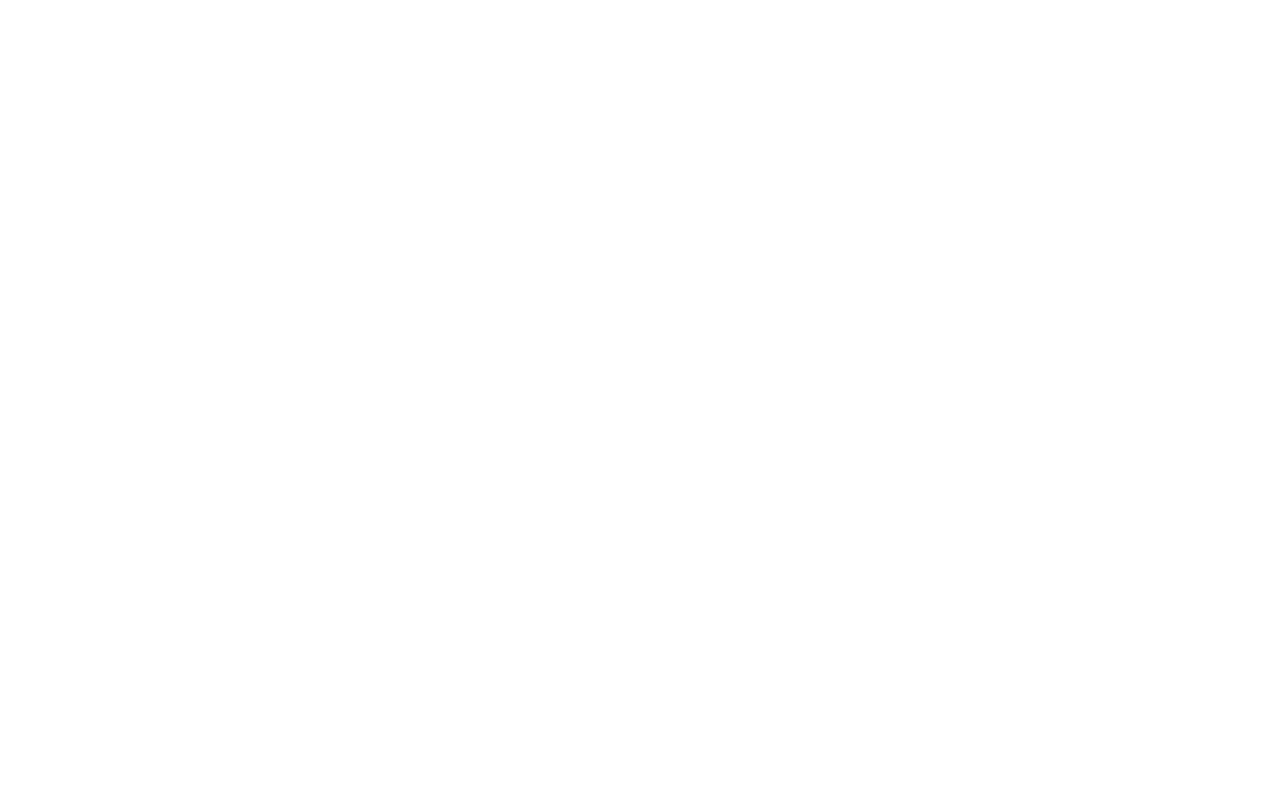
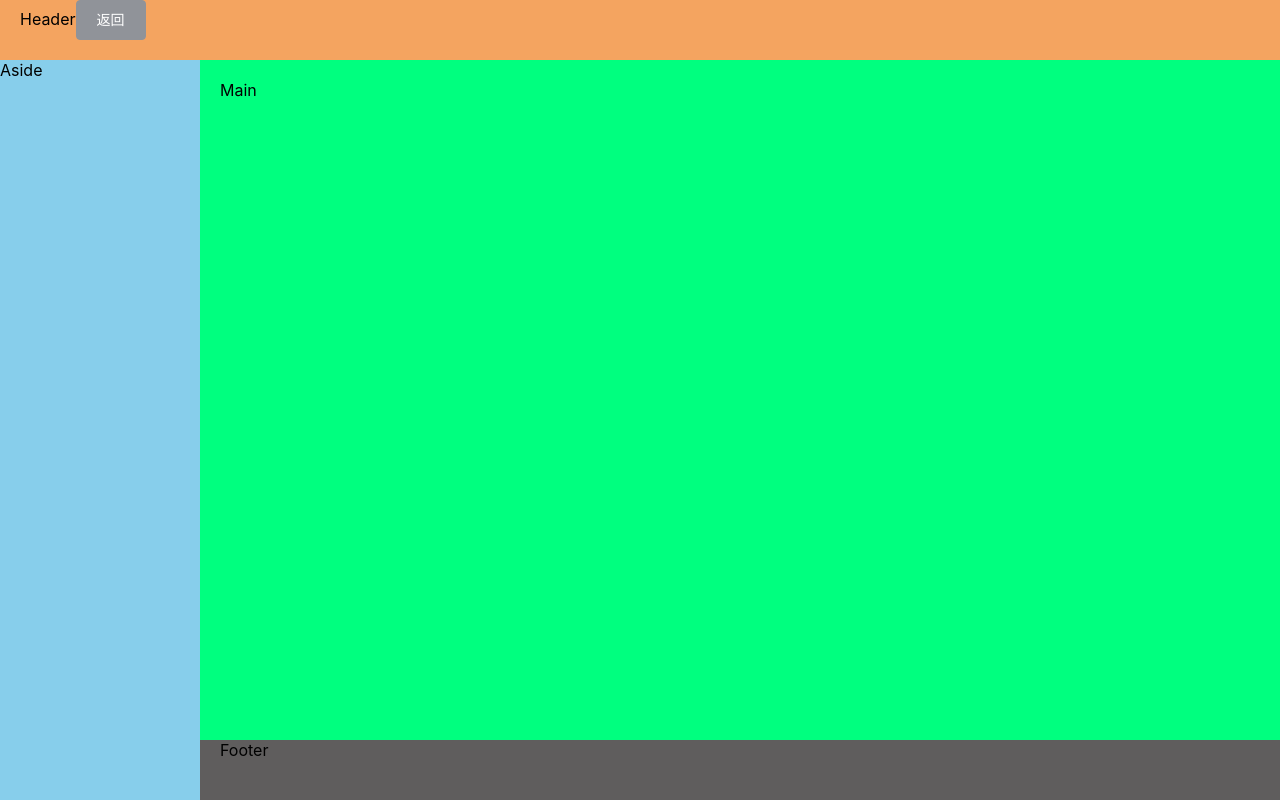
Before and after one commit to Ddd-xx-H/happyfood, a Nuxt app: page /home in a window 1280 px wide. Before the commit this address had no page. Built offline with nearby package versions, Linux system fonts and the light colour scheme.

Commit message:
管理布局

```diff
--- /dev/null
+++ b/pages/home.vue
@@ -0,0 +1,43 @@
+<template>
+    <el-container class="home_container">
+  <el-header>Header<el-button type="info" @click="ligout">返回</el-button>
+
+  </el-header>
+  <el-container>
+    <el-aside width="200px">Aside</el-aside>
+    <el-container>
+      <el-main>Main</el-main>
+      <el-footer>Footer</el-footer>
+    </el-container>
+  </el-container>
+</el-container>
+
+
+</template>
+<script>
+export default {
+    methods: {
+        ligout() {
+           window.sessionStorage.clear();
+           this.$router.push("/login");
+        }
+    }
+}
+</script>
+<style lang="less" scoped>
+.home_container{
+      height: 100vh;
+  }
+  .el-header{
+      background-color: sandybrown;
+  }
+  .el-aside{
+      background-color: skyblue;
+  }
+  .el-main{
+      background-color: springgreen;
+  }
+  .el-footer{
+      background-color: rgb(95, 93, 93);
+  }
+</style>
--- a/pages/index.vue
+++ b/pages/index.vue
@@ -15,6 +15,6 @@
 export default {}
 </script>
 
-<style>
+<style lang="less" scoped>
 
 </style>
--- a/pages/login.vue
+++ b/pages/login.vue
@@ -54,7 +54,7 @@
           { min: 6, max: 15, message: '长度在 6 到 15 个字符', trigger: 'blur'}
         ]
       }
-    };
+    }
   },
   methods: {
     //点击重置按钮，重置登录表单
@@ -63,7 +63,8 @@
     },
     login() {
       this.$refs.loginFormRef.validate(valid => {
-        console.log(valid);
+         console.log(valid);
+        this.$router.push('/home');
       });
     }
   }
```
